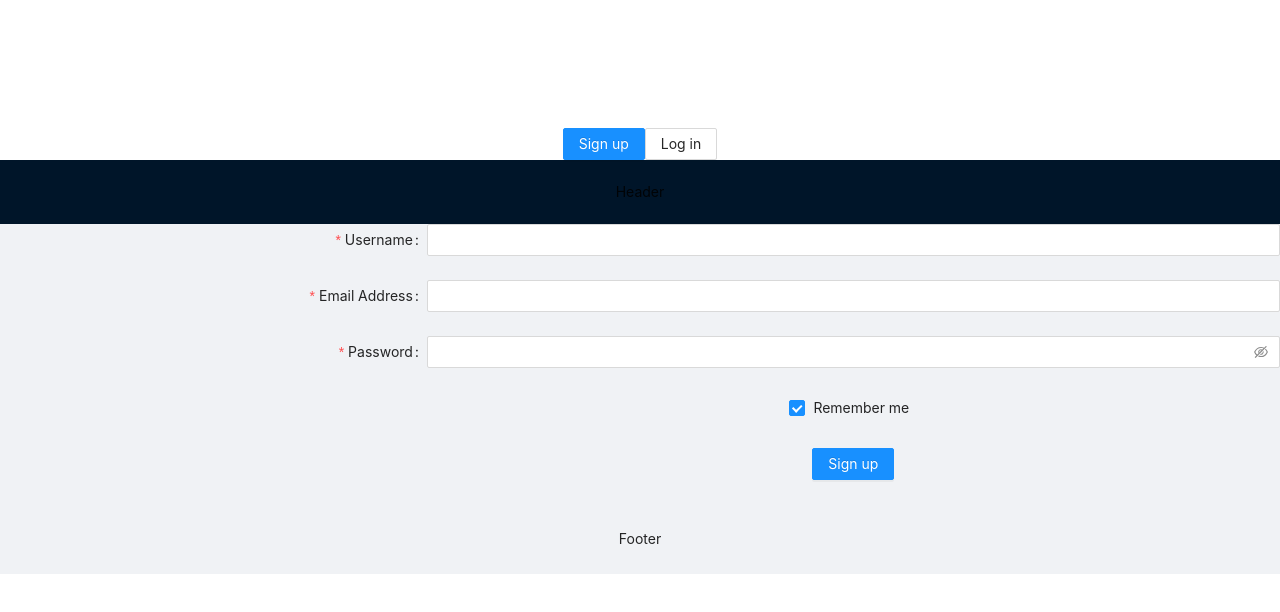
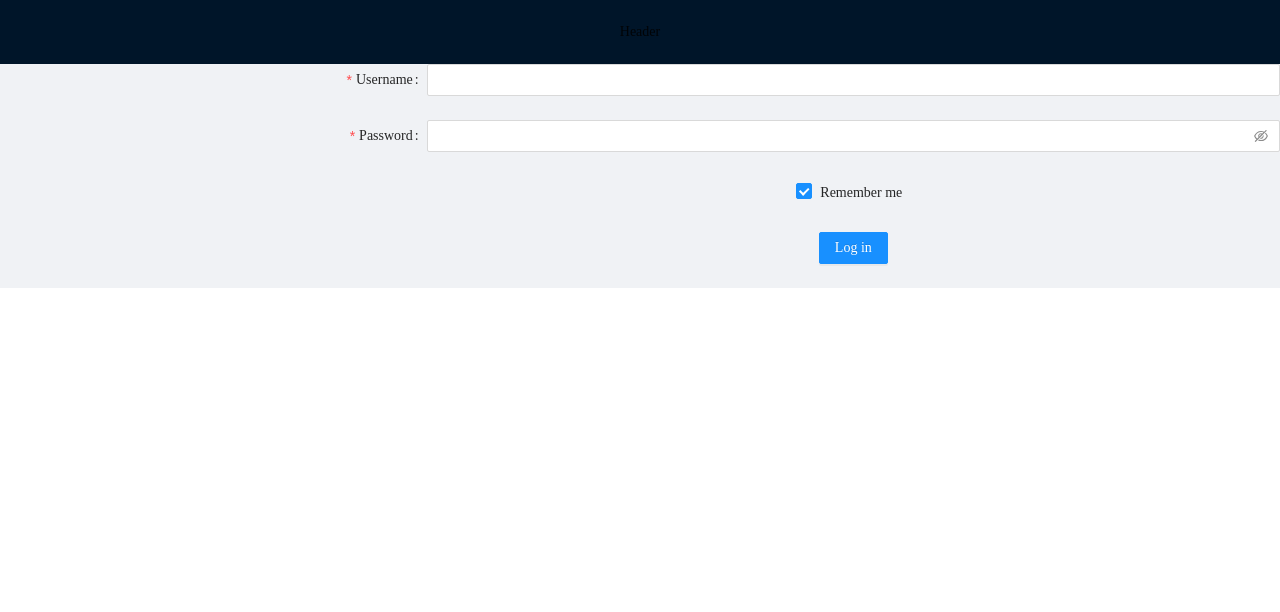
Before and after one commit to shivaZeymaran/Twitter-Web, a React (Create React App) app in the folder front/twitter/: page /signup in a window 1280 px wide. Shown: the top 612 px of the page. Built offline with nearby package versions, Linux system fonts and the light colour scheme.

Commit message:
timeline and creating new tweet added to front

```diff
--- a/front/twitter/src/App.js
+++ b/front/twitter/src/App.js
@@ -1,41 +1,55 @@
 import "./App.css";
 import Signup from "./Components/Signup";
 import Login from "./Components/Login";
+import Home from "./Components/Home";
 
-import { BrowserRouter as Router, Switch, Route, Link } from "react-router-dom";
-import { Button } from "antd";
-import { useState } from "react";
+import * as React from "react";
+
+export const AuthContext = React.createContext();
+
+const initialState = {
+  isAuthenticated: false,
+  username: null,
+  email: null,
+  image: null,
+  token: null,
+};
+
+const reducer = (state, action) => {
+  switch (action.type) {
+    case "LOGIN":
+      localStorage.setItem("username", JSON.stringify(action.payload.username));
+      localStorage.setItem("token", JSON.stringify(action.payload.token));
+      return {
+        isAuthenticated: true,
+        username: action.payload.username,
+        email: action.payload.email,
+        image: action.payload.image,
+        token: action.payload.token,
+      };
+    case "LOGOUT":
+      localStorage.clear();
+      return {
+        ...state,
+        isAuthenticated: false,
+      };
+    default:
+      return state;
+  }
+};
 
 function App() {
-  const [clicked, setClicked] = useState(false);
-
-  const handleClick = () => {
-    setClicked(true);
-  };
-
+  const [state, dispatch] = React.useReducer(reducer, initialState);
   return (
-    <Router>
-      {/* {!clicked && (
-        <> */}
-          <div className="app-container">
-            <Link to="/signup">
-              <Button type="primary" onClick={handleClick}>
-                Sign up
-              </Button>
-            </Link>
-            <Link to="/login">
-              <Button type="default" onClick={handleClick}>
-                Log in
-              </Button>
-            </Link>
-            <Switch>
-              <Route path="/login" component={Login} />
-              <Route path="/signup" component={Signup} />
-            </Switch>
-          </div>
-        {/* </>
-      )} */}
-    </Router>
+    <AuthContext.Provider
+      value={{
+        state,
+        dispatch,
+      }}
+    >
+      {/* <Route path="/" component={Login} /> */}
+      <div className="App">{!state.isAuthenticated ? <Login /> : <Home />}</div>
+    </AuthContext.Provider>
   );
 }
 
--- a/front/twitter/src/Components/Login.js
+++ b/front/twitter/src/Components/Login.js
@@ -1,11 +1,12 @@
 import "../App.css";
 import Home from "./Home";
+import React from "react";
+import { AuthContext } from "../App";
 
-import * as React from "react";
 import { Layout, Form, Input, Button, Checkbox } from "antd";
 import { BrowserRouter as Router, Route, Link } from "react-router-dom";
 
-const { Header, Content, Footer } = Layout;
+const { Header, Content } = Layout;
 
 const layout = {
   labelCol: { span: 8 },
@@ -15,26 +16,39 @@ const tailLayout = {
   wrapperCol: { offset: 8, span: 16 },
 };
 
-export default class Login extends React.Component {
-  constructor(props) {
-    super(props);
-    this.state = {
+const Login = () => {
+  const { dispatch } = React.useContext(AuthContext);
+  const initialState = {
     username: "",
     password: "",
     token: "",
-      isAuthenticated: false,
-    };
-  }
-
-  setUsername = (username) => {
-    this.setState({ username: username });
+    isSubmitting: false,
   };
 
-  setPassword = (password) => {
-    this.setState({ password: password });
+  const [data, setData] = React.useState(initialState);
+
+  const setUsername = (username) => {
+    setData({
+      ...data,
+      username: username,
+    });
   };
 
-  handleSubmit = () => {
+  const setPassword = (password) => {
+    setData({
+      ...data,
+      password: password,
+    });
+  };
+
+  const handleSubmit = (event) => {
+    // if (data.username == "" && data.username == "")
+    event.preventDefault();
+    setData({
+      ...data,
+      isSubmitting: true,
+      errorMessage: null,
+    });
     fetch("http://localhost:8090/login", {
       method: "post",
       headers: {
@@ -42,40 +56,34 @@ export default class Login extends React.Component {
         "Content-Type": "application/json",
       },
       body: JSON.stringify({
-        username: this.state.username,
-        password: this.state.password,
+        username: data.username,
+        password: data.password,
       }),
     })
-      .then((response) => {
-        if (response.status === 200) console.log(response.status + " OK!");
-        return response.json();
+      .then((res) => {
+        console.log(res.status);
+        if (res.status === 200) return res.json();
       })
-      .then((data) => {
-        this.setState({
-          token: data.user.token,
-          isAuthenticated: true,
+      .then((resJson) => {
+        console.log(resJson.user);
+        dispatch({
+          type: "LOGIN",
+          payload: resJson.user,
         });
-        console.log(data.user.token);
+      })
+      .catch((errorMessage) => {
+        console.log(errorMessage);
       });
   };
 
-  render() {
   return (
     <Router>
-        <Route path="/home">
-          <Home token={this.state.token} />
-        </Route>
-        {!this.state.isAuthenticated && (
-          <>
+      <Route exact path="/home" component={Home} />
       <div>
         <Layout>
           <Header>Header</Header>
           <Content>
-                  <Form
-                    {...layout}
-                    name="basic"
-                    initialValues={{ remember: true }}
-                  >
+            <Form {...layout} name="basic" initialValues={{ remember: true }}>
               <Form.Item
                 label="Username"
                 name="username"
@@ -86,9 +94,7 @@ export default class Login extends React.Component {
                   },
                 ]}
               >
-                      <Input
-                        onChange={(e) => this.setUsername(e.target.value)}
-                      />
+                <Input onChange={(e) => setUsername(e.target.value)} />
               </Form.Item>
 
               <Form.Item
@@ -101,9 +107,7 @@ export default class Login extends React.Component {
                   },
                 ]}
               >
-                      <Input.Password
-                        onChange={(e) => this.setPassword(e.target.value)}
-                      />
+                <Input.Password onChange={(e) => setPassword(e.target.value)} />
               </Form.Item>
 
               <Form.Item
@@ -119,7 +123,7 @@ export default class Login extends React.Component {
                   <Button
                     type="primary"
                     htmlType="submit"
-                          onClick={this.handleSubmit}
+                    onClick={handleSubmit}
                   >
                     Log in
                   </Button>
@@ -127,12 +131,10 @@ export default class Login extends React.Component {
               </Form.Item>
             </Form>
           </Content>
-                <Footer>Footer</Footer>
         </Layout>
       </div>
-          </>
-        )}
     </Router>
   );
-  }
-}
+};
+
+export default Login;
--- a/front/twitter/src/Components/NewTweet.js
+++ b/front/twitter/src/Components/NewTweet.js
@@ -2,6 +2,7 @@ import "../App.css";
 
 import { Form, Input, Button } from "antd";
 import * as React from "react";
+import { AuthContext } from "../App";
 
 const layout = {
   labelCol: {
@@ -12,22 +13,12 @@ const layout = {
   },
 };
 
-export default class NewTweet extends React.Component {
-  constructor(props) {
-    super(props);
-    this.state = {
-      tweetText: "",
-    };
-  }
+const NewTweet = () => {
+  const { state: authState } = React.useContext(AuthContext);
+  const [tweetText, setTweetText] = React.useState("");
 
-  setText = (text) => {
-    this.setState({
-      tweetText: text,
-    });
-  };
-
-  handleSubmit = () => {
-    console.log(this.props.token);
+  const handleSubmit = () => {
+    console.log(authState.token);
     fetch("http://localhost:8090/tweet", {
       method: "post",
       headers: {
@@ -35,8 +26,8 @@ export default class NewTweet extends React.Component {
         "Content-Type": "application/json",
       },
       body: JSON.stringify({
-        text: this.state.tweetText,
-        token: this.props.token,
+        text: tweetText,
+        token: authState.token,
       }),
     })
       .then((response) => {
@@ -48,7 +39,6 @@ export default class NewTweet extends React.Component {
       });
   };
 
-  render() {
   return (
     <div className="newTweet">
       <h1>Latest Tweets</h1>
@@ -56,20 +46,17 @@ export default class NewTweet extends React.Component {
         <Form.Item name={["user", "introduction"]}>
           <Input.TextArea
             placeholder="What's happening?"
-              onChange={(e) => this.setText(e.target.value)}
+            onChange={(e) => setTweetText(e.target.value)}
           />
         </Form.Item>
         <Form.Item wrapperCol={{ ...layout.wrapperCol, offset: 8 }}>
-            <Button
-              type="primary"
-              htmlType="submit"
-              onClick={this.handleSubmit}
-            >
+          <Button type="primary" htmlType="submit" onClick={handleSubmit}>
             Tweet
           </Button>
         </Form.Item>
       </Form>
     </div>
   );
-  }
-}
+};
+
+export default NewTweet;
--- a/front/twitter/src/Components/Signup.js
+++ b/front/twitter/src/Components/Signup.js
@@ -1,5 +1,6 @@
 import "../App.css";
 import Home from "./Home";
+import { AuthContext } from "../App";
 
 import * as React from "react";
 import { Layout, Form, Input, Button, Checkbox } from "antd";
@@ -15,63 +16,73 @@ const tailLayout = {
   wrapperCol: { offset: 8, span: 16 },
 };
 
-export default class Signup extends React.Component {
-  constructor(props) {
-    super(props);
-
-    this.state = {
+const Signup = () => {
+  const { dispatch } = React.useContext(AuthContext);
+  const initialState = {
     username: "",
+    emailAddress: "",
     password: "",
-      emailAddress: "",
     token: "",
-      isAuthenticated: false,
-    };
-  }
-
-  setUsername = (username) => {
-    this.setState({ username: username });
+    isSubmitting: false,
   };
 
-  setPassword = (password) => {
-    this.setState({ password: password });
+  const [data, setData] = React.useState(initialState);
+
+  const setUsername = (username) => {
+    setData({
+      ...data,
+      username: username,
+    });
   };
 
-  setEmailAddress = (email) => {
-    this.setState({ emailAddress: email });
+  const setPassword = (password) => {
+    setData({
+      ...data,
+      password: password,
+    });
   };
 
-  handleSubmit = () => {
-    fetch("http://localhost:8090/signup", {
+  const setEmailAddress = (email) => {
+    setData({
+      ...data,
+      emailAddress: email,
+    });
+  };
+
+  const handleSubmit = async () => {
+    await fetch("http://localhost:8090/signup", {
       method: "post",
       headers: {
         Accept: "application/json",
         "Content-Type": "application/json",
       },
       body: JSON.stringify({
-        username: this.state.username,
-        email: this.state.emailAddress,
-        password: this.state.password,
+        username: data.username,
+        email: data.emailAddress,
+        password: data.password,
       }),
     })
-      .then((response) => {
-        if (response.status === 201) console.log(response.status + " Created!");
-        return response.json();
+      .then((res) => {
+        console.log(res.status);
+        if (res.status === 200) return res.json();
       })
-      .then((data) => {
-        this.setState({
-          token: data.user.token,
-          isAuthenticated: true,
+      .then((resJson) => {
+        console.log(resJson.user);
+        dispatch({
+          type: "SIGNUP",
+          payload: resJson.user,
         });
-        console.log(data.user.token);
+      })
+      .catch((errorMessage) => {
+        console.log(errorMessage);
       });
   };
 
-  render() {
   return (
     <Router>
       <Route exact path="/home" component={Home} />
-        {!this.state.isAuthenticated && (
-          <>
+      {/* {!this.state.isAuthenticated && (
+          <> */}
       <div>
         <Layout>
           <Header>Header</Header>
@@ -80,7 +91,7 @@ export default class Signup extends React.Component {
               {...layout}
               name="basic"
               initialValues={{ remember: true }}
-                    onSubmit={this.handleSubmit}
+              onSubmit={handleSubmit}
             >
               <Form.Item
                 label="Username"
@@ -92,9 +103,7 @@ export default class Signup extends React.Component {
                   },
                 ]}
               >
-                      <Input
-                        onChange={(e) => this.setUsername(e.target.value)}
-                      />
+                <Input onChange={(e) => setUsername(e.target.value)} />
               </Form.Item>
 
               <Form.Item
@@ -102,9 +111,7 @@ export default class Signup extends React.Component {
                 label="Email Address"
                 rules={[{ required: true, type: "email" }]}
               >
-                      <Input
-                        onChange={(e) => this.setEmailAddress(e.target.value)}
-                      />
+                <Input onChange={(e) => setEmailAddress(e.target.value)} />
               </Form.Item>
 
               <Form.Item
@@ -117,9 +124,7 @@ export default class Signup extends React.Component {
                   },
                 ]}
               >
-                      <Input.Password
-                        onChange={(e) => this.setPassword(e.target.value)}
-                      />
+                <Input.Password onChange={(e) => setPassword(e.target.value)} />
               </Form.Item>
 
               <Form.Item
@@ -135,7 +140,7 @@ export default class Signup extends React.Component {
                   <Button
                     type="primary"
                     htmlType="submit"
-                          onClick={this.handleSubmit}
+                    onClick={handleSubmit}
                   >
                     Sign up
                   </Button>
@@ -146,9 +151,10 @@ export default class Signup extends React.Component {
           <Footer>Footer</Footer>
         </Layout>
       </div>
-          </>
-        )}
+      {/* </>
+        )} */}
     </Router>
   );
-  }
-}
+};
+
+export default Signup;
--- a/front/twitter/src/Components/Tweet.js
+++ b/front/twitter/src/Components/Tweet.js
@@ -1,9 +1,9 @@
 import { Card } from "antd";
 
-const Tweet = ({ text }) => {
+const Tweet = ({ tweet }) => {
   return (
-    <Card title="tweet zanande" bordered={false} style={{ width: 900 }}>
-      <p>{text}</p>
+    <Card title={tweet.owner.username} bordered={true} style={{ width: 900 }}>
+      <p>{tweet.text}</p>
     </Card>
   );
 };
```
Also changed, not shown: front/twitter/src/Components/Home.js (+55 -20 lines), 2 other files (tests, documents, lock files or other folders). Lines whose indentation alone changed are shown as unchanged.
